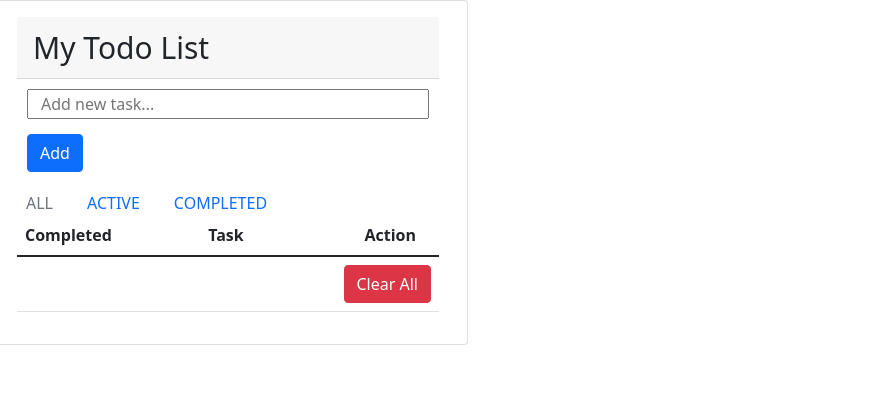
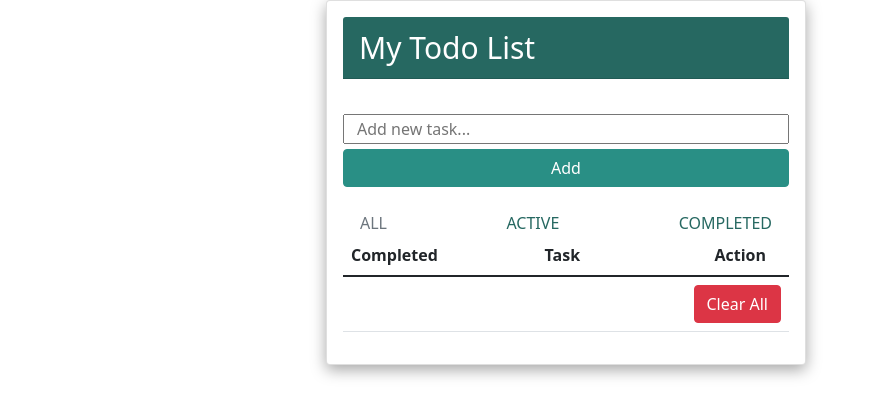
Before and after one commit to k-mill1/todo-list, a React (Create React App) app: page / in a window 1280 px wide. Shown: the top 416 px of the page, without its empty margins (0-877 px from the left). Built offline with nearby package versions, Linux system fonts and the light colour scheme.

Commit message:
change formatting

```diff
--- a/src/Add.js
+++ b/src/Add.js
@@ -27,9 +27,11 @@ const Add = (props) => {
                     }}
                 />
             </Row>
-              <Button className="ml-5 add-button blue-button" type="submit">
+            <Row className = "add-margin">
+              <Button className="ml-5 blue-button" type="submit">
                   Add
               </Button>
+            </Row>
           </Form>
     </>
   );
--- a/src/App.css
+++ b/src/App.css
@@ -2,14 +2,38 @@
   margin: 5px 10px 10px 10px
 }
 
+.app-card{
+  box-shadow: rgba(0, 0, 0, 0.35) 0px 5px 15px;
+}
+
+.links{
+  justify-content: space-between;
+  margin-left: 0px;
+  margin-right: 0px;
+  margin-top: 15px
+}
+
+.nav-link {
+  color: #266861
+}
+
+.nav-tabs .nav-item.show .nav-link, .nav-tabs .nav-link.active {
+  color: white;
+  background-color: #298F85;
+  border-color: #dee2e6;
+  margin-bottom: 0px;
+  border-radius: 5px;
+}
+
 .todos-header {
   font-size: 30px;
+  color: white;
+  background-color: #266861
 }
 
 .input-field {
-  margin: 10px
+  margin: 35px 0px 5px 0px
 }
-
 
 .action {
   float: right;
@@ -36,6 +60,16 @@
   background-color: #0d6efd;
 }
 
-.bue-button:hover {
-  background-color: #1f3a63;
+.blue-button {
+  background-color: #298F85 !important;
+  border-color: #298F85 !important;
 }
+
+.blue-button:hover {
+  background-color: #266861 !important;
+}
+
+.add-margin {
+  margin-left:0px;
+  margin-right:0px;
+}
--- a/src/App.js
+++ b/src/App.js
@@ -2,6 +2,7 @@ import React from "react";
 import "bootstrap/dist/css/bootstrap.min.css";
 import Card from 'react-bootstrap/Card';
 import Row from 'react-bootstrap/Row';
+import Col from 'react-bootstrap/Col';
 import Add from "./Add";
 import './App.css';
 import Links from "./Links";
@@ -12,6 +13,9 @@ const App = () => {
   return (
     <>
   <Row>
+    <Col className = "col-3">
+    </Col>
+    <Col>
   <Card className = 'app-card' style={{width: '30rem'}}>
     <Card.Body  >
     <Card.Header className = 'todos-header'>My Todo List</Card.Header>
@@ -22,6 +26,7 @@ const App = () => {
     </Card.Text>
     </Card.Body>
   </Card>
+  </Col>
 </Row>
     </>
   );
--- a/src/Links.js
+++ b/src/Links.js
@@ -6,7 +6,7 @@ import { VisibilityFilters } from './actions'
 function Links() {
   return (
     <>
-      <Nav variant="tabs" defaultActiveKey="ALL">
+      <Nav className = "links" variant="tabs" defaultActiveKey="ALL">
         <LinkContainer filter = {VisibilityFilters.SHOW_ALL}>ALL</LinkContainer>
         <LinkContainer filter = {VisibilityFilters.SHOW_ACTIVE}>ACTIVE</LinkContainer>
         <LinkContainer filter = {VisibilityFilters.SHOW_COMPLETED}>COMPLETED</LinkContainer>
```
Also changed, not shown: package.json (+7 -1 lines), 1 other file (tests, documents, lock files or other folders).
